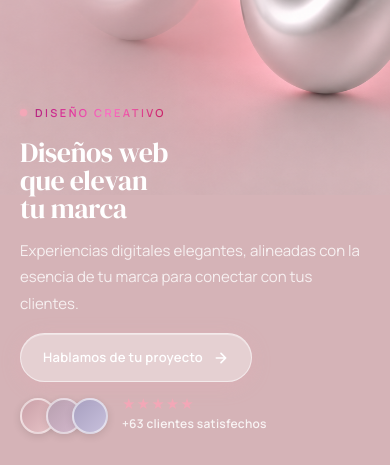
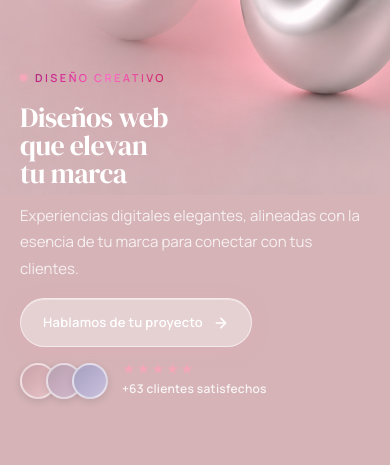
Before and after one commit to PACZKONATASHA/web-paczko, a React (Vite) app: page / in a window 390 px wide. Shown: the part 379-844 px from the top of the page. Built offline with nearby package versions, Linux system fonts and the light colour scheme.

Commit message:
sigo con el hero

```diff
--- a/src/App.css
+++ b/src/App.css
@@ -628,7 +628,7 @@ img { display: block; max-width: 100%; }
     max-width: 100%;
     gap: 18px;
     flex: 1;
-    margin-top: -115px;
+    margin-top: -150px;
     position: relative;
     z-index: 2;
   }
@@ -662,7 +662,7 @@ img { display: block; max-width: 100%; }
   .heroContent {
     padding: 24px 20px 44px;
     gap: 16px;
-    margin-top: -115px;
+    margin-top: -150px;
   }
 
   .heroTitle {
```
